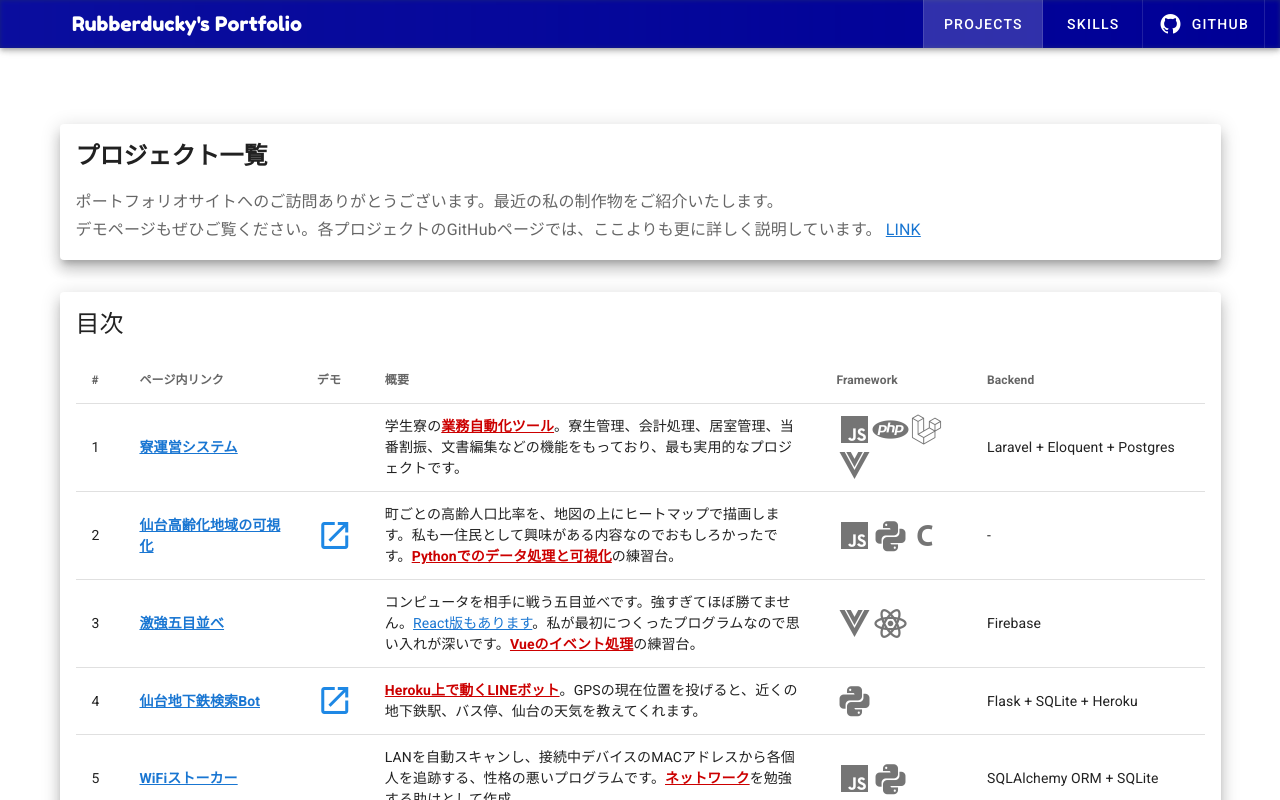
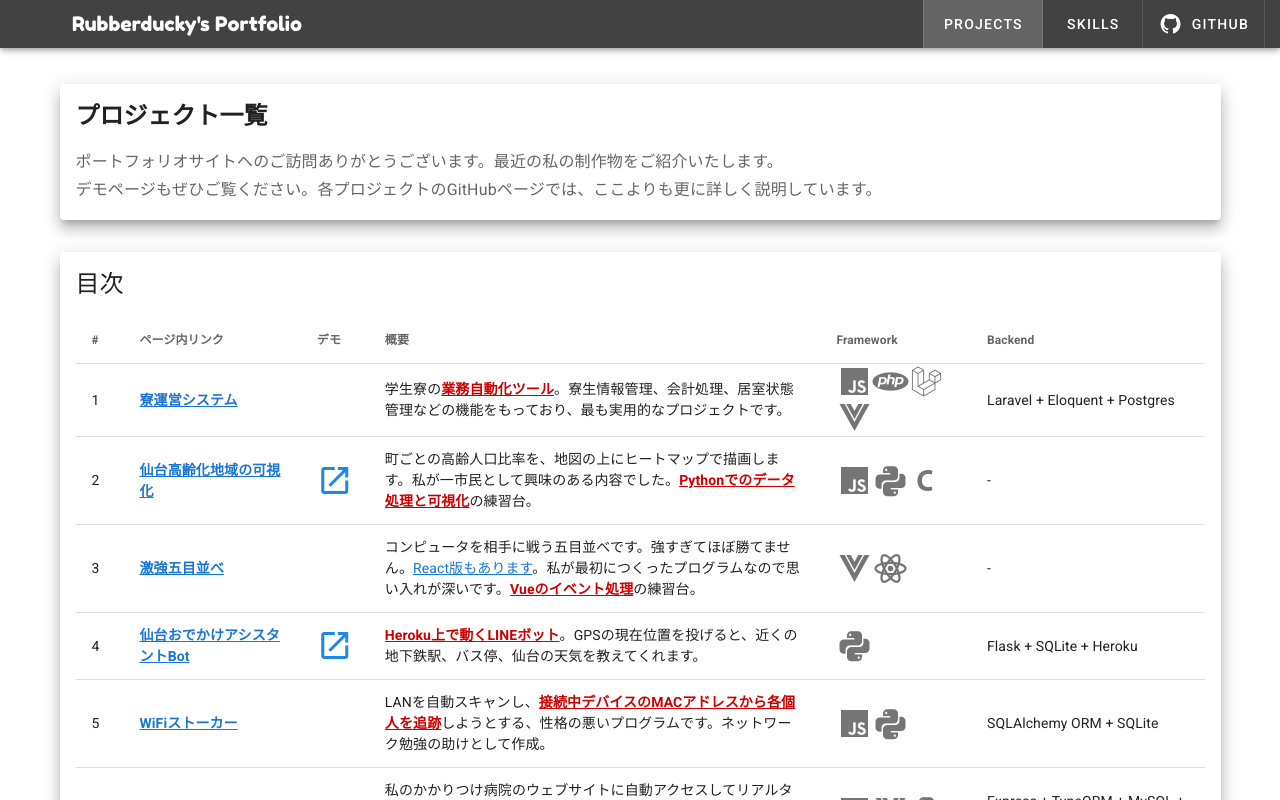
Before and after one commit to azureleaf/azureleaf.github.io, a Vue app: page /#/ in a window 1280 px wide. Shown: the top 800 px of the page. Built offline with nearby package versions, Linux system fonts and the light colour scheme.

Commit message:
style: Update UI text, explain Gomoku project

```diff
--- a/src/components/PortfolioHeader.vue
+++ b/src/components/PortfolioHeader.vue
@@ -1,18 +1,6 @@
 <template>
   <v-container>
-    <v-app-bar
-      app
-      color="indigo darken-4"
-      src="../assets/rubber_ducky_material.png"
-      dark
-      dense
-    >
-      <template v-slot:img="{ props }">
-        <v-img
-          v-bind="props"
-          gradient="to right, rgba(00,00,180,.6), rgba(00,00,150,1)"
-        ></v-img>
-      </template>
+    <v-app-bar app color="grey darken-3" dark dense>
       <div class="d-flex align-center">
         <!-- <v-img
           alt="Vuetify Logo"
@@ -38,7 +26,7 @@
 
       <v-spacer></v-spacer>
 
-      <v-toolbar-items id="tb-items" class="d-none d-md-flex">
+      <v-toolbar-items class="d-none d-md-flex">
         <v-divider vertical></v-divider>
         <v-btn text to="/" class="px-5">Projects</v-btn>
         <v-divider vertical></v-divider>
@@ -49,21 +37,21 @@
         >
         <v-divider vertical></v-divider>
       </v-toolbar-items>
-      <v-menu v-model="isNavOpen" :offsetY="true">
+      <v-menu :offsetY="true">
         <template v-slot:activator="{ on }">
           <v-app-bar-nav-icon
             v-on="on"
             class="d-flex d-md-none"
           ></v-app-bar-nav-icon>
         </template>
-        <v-list>
-          <v-list-item to="/">
+        <v-list color="grey darken-3" dark>
+          <v-list-item to="/" class="px-5">
             <v-list-item-title>Projects</v-list-item-title>
           </v-list-item>
-          <v-list-item to="/skills">
+          <v-list-item to="/skills" class="px-5">
             <v-list-item-title>Skills</v-list-item-title>
           </v-list-item>
-          <v-list-item href="https://github.com/azureleaf">
+          <v-list-item href="https://github.com/azureleaf" class="px-5">
             <v-list-item-title>GitHub</v-list-item-title>
           </v-list-item>
         </v-list>
--- a/src/views/Projects.vue
+++ b/src/views/Projects.vue
@@ -1,13 +1,12 @@
 <template>
   <v-container>
-    <v-card elevation="10" class="mt-10">
+    <v-card elevation="10">
       <v-card-title class="headline font-weight-bold pb-8"
         >プロジェクト一覧</v-card-title
       >
       <v-card-subtitle class="subtitle-1">
         ポートフォリオサイトへのご訪問ありがとうございます。最近の私の制作物をご紹介いたします。<br />
         デモページもぜひご覧ください。各プロジェクトのGitHubページでは、ここよりも更に詳しく説明しています。
-        <router-link to="/skill">LINK</router-link>
       </v-card-subtitle>
     </v-card>
     <v-card elevation="10" class="my-8">
@@ -125,7 +124,7 @@
           :href="project.githuburl"
           class="px-3 font-weight-bold subtitle-1"
         >
-          <v-icon class="mr-1" large>mdi-github</v-icon>GitHub
+          <v-icon class="mr-1" large>mdi-github</v-icon>Open GitHub
         </v-btn>
       </v-toolbar>
       <v-card-text>
@@ -187,7 +186,7 @@ export default {
           name: "寮運営システム",
           identifier: "dorm",
           desc:
-            "学生寮の<u>業務自動化ツール</u>。寮生管理、会計処理、居室管理、当番割振、文書編集などの機能をもっており、最も実用的なプロジェクトです。",
+            "学生寮の<u>業務自動化ツール</u>。寮生情報管理、会計処理、居室状態管理などの機能をもっており、最も実用的なプロジェクトです。",
           demourl: "",
           githuburl: "",
           frameworks: ["js", "php", "laravel", "vue"],
@@ -201,7 +200,7 @@ export default {
           name: "仙台高齢化地域の可視化",
           identifier: "ageing",
           desc:
-            "町ごとの高齢人口比率を、地図の上にヒートマップで描画します。私も一住民として興味がある内容なのでおもしろかったです。<u>Pythonでのデータ処理と可視化</u>の練習台。",
+            "町ごとの高齢人口比率を、地図の上にヒートマップで描画します。私が一市民として興味のある内容でした。<u>Pythonでのデータ処理と可視化</u>の練習台。",
           demourl: "https://azureleaf.github.io/ageing-sendai/",
           githuburl: "https://github.com/azureleaf/ageing-sendai",
           frameworks: ["py", "js", "c"],
@@ -233,14 +232,22 @@ export default {
           demourl: "",
           githuburl: "",
           frameworks: ["vue", "react"],
-          backends: ["Firebase"],
-          funcs: [],
+          backends: [],
+          funcs: [
+            "人間側が盤面に石を置くと、COM側が独自のアルゴリズムで盤面を評価し最善手（と思われる手）を返してきます。",
+            "「待った」の機能や、盤面サイズ変更などの操作機能があります。",
+            "盤面動作にアニメーションを使い、ゲーム性を高めています。"
+          ],
           funcImg: "",
-          techs: [],
+          techs: [
+            "VuetifyとCDNのフォント、CSSのカスタマイズによるポップなデザインを工夫しました。",
+            "Vuexによる状態管理を多用しています。",
+            "SVG Pathアニメーション"
+          ],
           achvs: []
         },
         {
-          name: "仙台地下鉄検索Bot",
+          name: "仙台おでかけアシスタントBot",
           identifier: "line",
           desc:
             "<u>Heroku上で動くLINEボット</u>。GPSの現在位置を投げると、近くの地下鉄駅、バス停、仙台の天気を教えてくれます。",
@@ -273,7 +280,7 @@ export default {
           name: "WiFiストーカー",
           identifier: "stalker",
           desc:
-            "LANを自動スキャンし、接続中デバイスのMACアドレスから各個人を追跡する、性格の悪いプログラムです。<u>ネットワーク</u>を勉強する助けとして作成。",
+            "LANを自動スキャンし、<u>接続中デバイスのMACアドレスから各個人を追跡</u>しようとする、性格の悪いプログラムです。ネットワーク勉強の助けとして作成。",
           demourl: "",
           githuburl: "https://github.com/azureleaf/lan-device-stalker",
           frameworks: ["js", "py"],
--- a/src/views/Skills.vue
+++ b/src/views/Skills.vue
@@ -1,6 +1,6 @@
 <template>
   <v-container>
-    <v-card elevation="20" class="mt-10">
+    <v-card elevation="20">
       <v-card-title class="headline font-weight-bold pb-8">スキル</v-card-title>
       <v-card-subtitle class="subtitle-1"
         >私が今までに使ったツールです。下線を引いたのは特に頻繁に使っているものです。
@@ -55,12 +55,12 @@ export default {
             {
               title: "プログラミング",
               desc:
-                "始めたのは大学入学以降ですが、プログラミングは自分の性分にとても合っていると感じます。今後の開発プランはいくつもありますが、勉強すべきことの膨大さを毎日痛感させられます。"
+                "自分の性分にとても合っていると感じます。今後作りたいものはいくつもありますが、勉強すべきことの膨大さを毎日痛感させられます。"
             },
             {
               title: "外国語学習",
               desc:
-                "語学は私の一番の趣味で、英語の日常会話には問題ありません。プログラマの世界はStackOverflowもドキュメンテーションも英文だらけなので、趣味と実益双方を兼ねています。中国語の資料でも情報収集できます。"
+                "語学は私の趣味ですが、プログラマの世界はStackOverflowをはじめ英文だらけなので実益も兼ねています。英語の日常会話には問題なく、中国語の資料でも情報収集できます。"
             },
             {
               title: "性格",
@@ -70,12 +70,12 @@ export default {
             {
               title: "コミュニケーション能力",
               desc:
-                "世の中にはコミュ力の非常に高い人間がいて圧倒されます。とはいえ周囲に私から声をかけて定期的にプログラミングの勉強会をやったり、仙台のIT勉強会にあちこち首を突っ込む程度には行動力はあります。説明が丁寧で上手いと褒められることも。"
+                "世間にいるコミュ力がずば抜けた人々には及ぶべくもありませんが、私から声をかけて仲間内で定期的にプログラミングの進捗報告をしたり、仙台のIT勉強会にあちこち首を突っ込む程度には活動力はあります。説明が丁寧で上手いといわれることも。"
             },
             {
               title: "体力",
               desc:
-                "仙台周辺の市街地や山を毎日歩いており、タフな方だと思います。散歩の習慣は私の精神衛生上かなり役立っています。現時点での一日の最長歩行記録は、柴田町船岡までの往復60km。"
+                "仙台周辺の町や山を毎日歩いており、タフな方だと思います。散歩の習慣は私の精神衛生上かなり役立ちます。現時点での一日の最長歩行記録は、柴田町船岡までの往復60km。"
             },
             {
               title: "犬派",
@@ -168,7 +168,7 @@ export default {
         {
           groupName: "バックエンド",
           groupComment:
-            "WebフレームワークやORMはたくさんありますが、結局基本思想にはあまり違いがない気がします。",
+            "WebフレームワークやORMにいくつか触りましたが、基本思想にはあまり違いがない気がします。",
           skills: [
             {
               title: "Webフレームワーク",
@@ -188,9 +188,13 @@ export default {
                 "<u>axios</u> / bcrypt / Passport.js / socket.io / Babel / gulp / Webpack"
             },
             {
+              title: "クラウド関係",
+              desc:
+                "AWS EC2 / AWS CloudWatch / Fluentd / Elastic Search / Kibana / Heroku"
+            },
+            {
               title: "その他",
-              desc:
-                "AWS EC2 / AWS CloudWatch / Fluentd / Elastic Search / Kibana / Heroku / LINE API / OpenWeather API"
+              desc: "LINE API / OpenWeather API"
             }
           ]
         },
```
